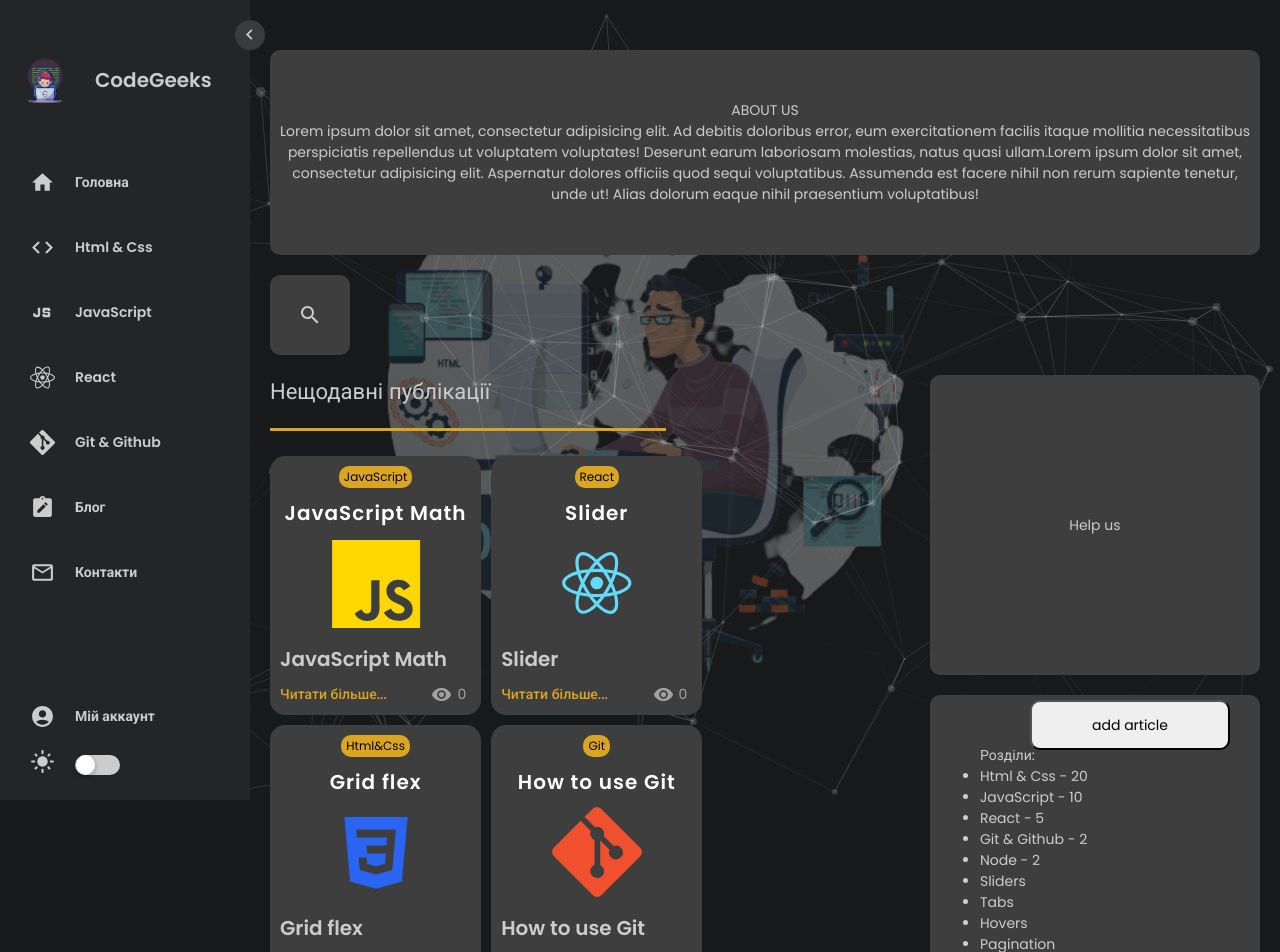
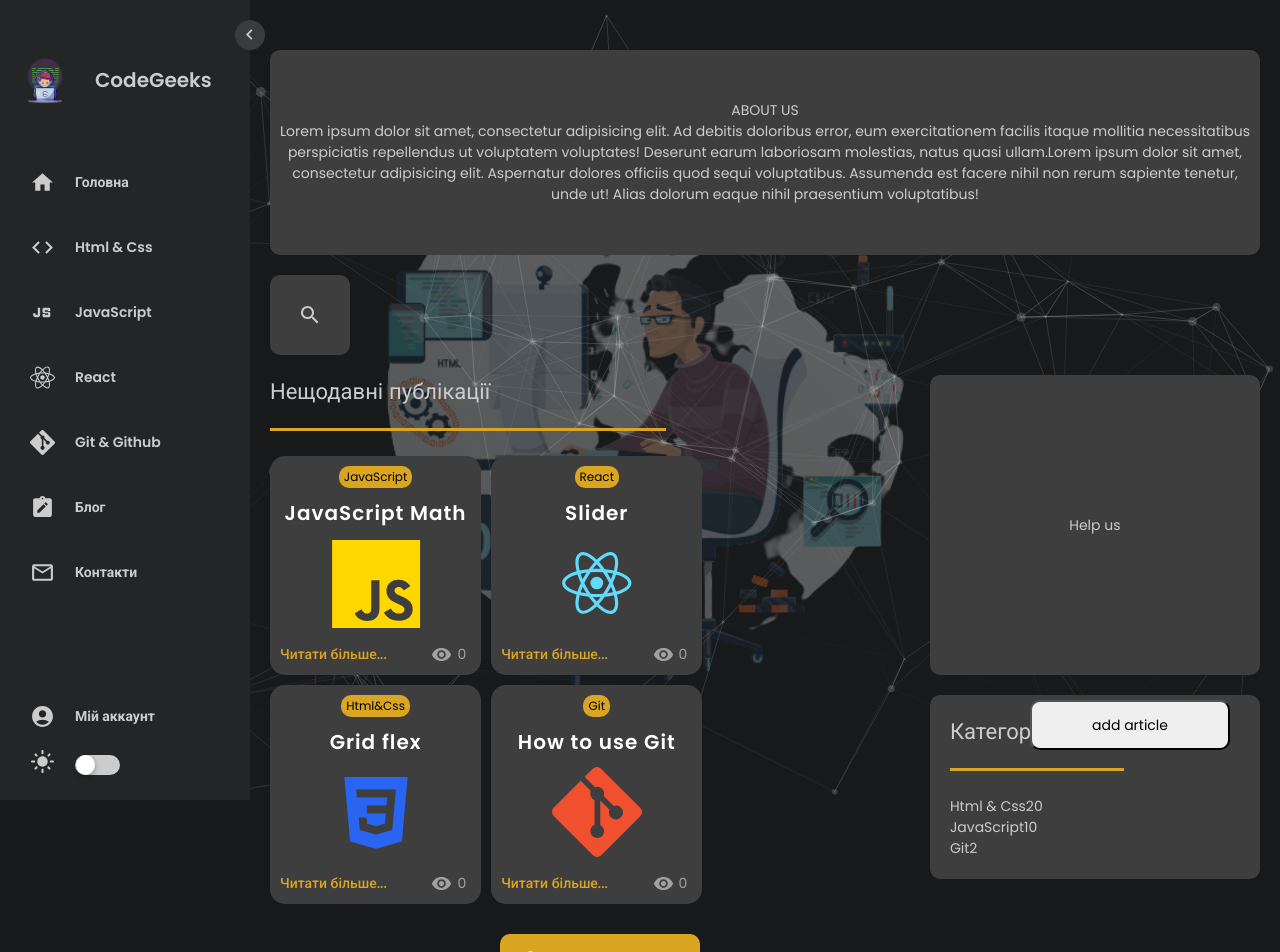
Before and after one commit to Dychkevych90/dev_portal, a React (Create React App) app: page / in a window 1280 px wide. Shown: the top 952 px of the page. Built offline with nearby package versions, Linux system fonts and the light colour scheme.

Commit message:
styled some home blocks

```diff
--- a/src/components/app/App.js
+++ b/src/components/app/App.js
@@ -125,6 +125,7 @@ const App = () => {
         {/* TODO: 6. add tags in each card ? */}
         {/* TODO: 6. create category page ? */}
         {/* TODO: 4. need to add in sidebar section with other category ?! */}
+        {/* TODO: 6. create admin page ? */}
       </ThemeProvider>
     </>
   );
--- a/src/components/card/card.js
+++ b/src/components/card/card.js
@@ -18,7 +18,7 @@ const Card = ( { data } ) => {
       <div className="content">
         <div className="date">{data.created_date}</div>
         {
-          data.cover === 'No' && <div className="title">{data.title}</div>
+          data.cover === 'Yes' && <div className="title">{data.title}</div>
         }
         {/* eslint-disable-next-line max-len */}
         <Link to={ `/article/${data.category}/${data.id}` } className='read_more'>Читати більше...</Link>
--- a/src/pages/home/home.js
+++ b/src/pages/home/home.js
@@ -99,22 +99,22 @@ const Home = ( { isMenuOpen } ) => {
                   </div>
 
                   <div className="column-12">
-                    <div style={ {
-                      background: 'rgb(62 62 62 / 100%)',
-                      height: '300px', borderRadius: '10px',
-                      padding: '50px',
-                    } }>
-                      <div>Розділи:</div>
-                      <ul>
-                        <li>Html & Css - 20</li>
-                        <li>JavaScript - 10</li>
-                        <li>React - 5</li>
-                        <li>Git & Github - 2</li>
-                        <li>Node - 2</li>
-                        <li>Sliders</li>
-                        <li>Tabs</li>
-                        <li>Hovers</li>
-                        <li>Pagination</li>
+                    <div className='categories'>
+                      <div className='categories--title'>Категорії</div>
+                      <div className="border" />
+                      <ul className='categories_list'>
+                        <li className='categories_list--item'>
+                          <a>Html & Css</a>
+                          <div className='count'>20</div>
+                        </li>
+                        <li className='categories_list--item'>
+                          <a>JavaScript</a>
+                          <div className='count'>10</div>
+                        </li>
+                        <li className='categories_list--item'>
+                          <a>Git</a>
+                          <div className='count'>2</div>
+                        </li>
                       </ul>
                     </div>
                   </div>
--- a/src/pages/home/styled.js
+++ b/src/pages/home/styled.js
@@ -7,7 +7,8 @@ const HomeWrapper = styled.div`
 
   .post_block,
   .search_block,
-  .about_us {
+  .about_us,
+  .categories {
     background: rgba(62,62,62);
     border-radius: 10px;
     padding: 20px;
@@ -125,6 +126,29 @@ const HomeWrapper = styled.div`
       color: #fff;
     }
   }
+
+  .categories {
+
+    &--title {
+      font-size: 22px;
+    }
+
+    .border {
+      width: 60%;
+      background: goldenrod;
+      height: 3px;
+      margin: 20px 0 25px;
+    }
+
+    &_list {
+
+      .categories_list--item {
+        list-style-type: none;
+        display: flex;
+        align-items: center;
+      }
+    }
+  }
 `;
 
 export {
```
